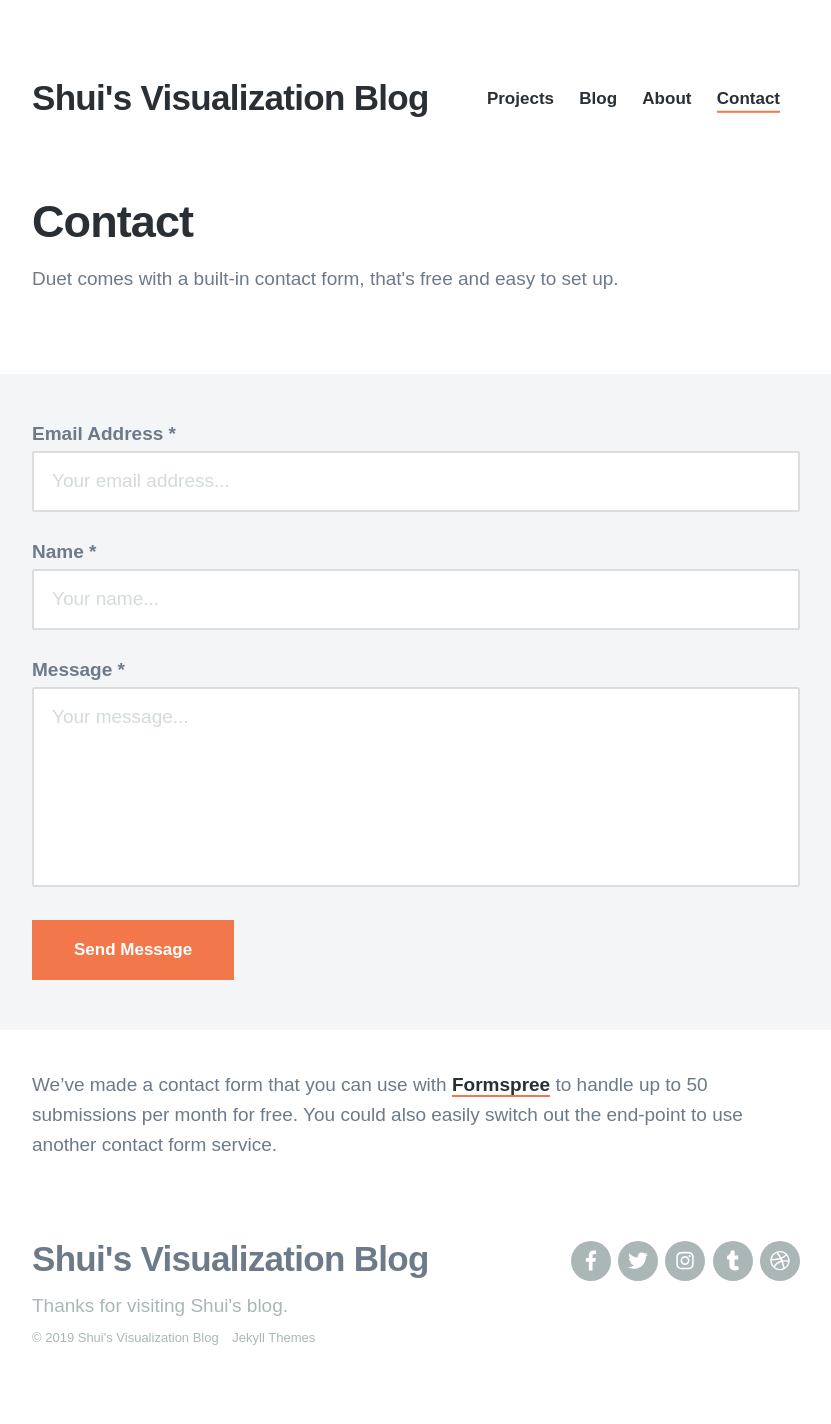
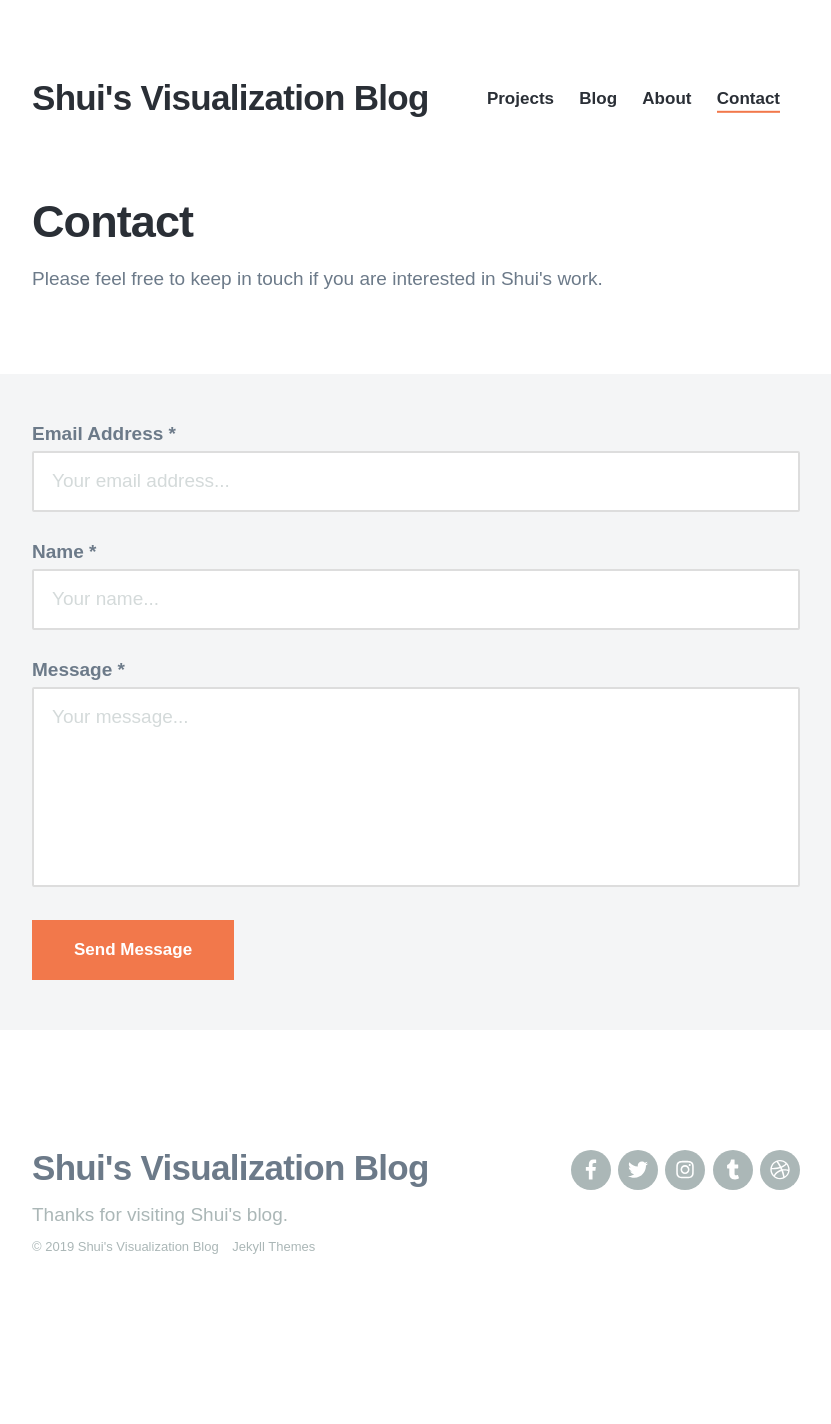
Before and after one commit to Shui-Yu/shui-yu.github.io, a Jekyll site: the page built from _pages/contact.md, in a window 1280 px wide. Shown: the whole page, without its empty margins (224-1055 px from the left). Built offline with Jekyll 4.4.1, drawn with Linux system fonts in a browser that asks for light colours; nearby versions of some CDN libraries; some web fonts are replaced; after the commit the page ends 1333 px from its top, so only the background shows below that.

Commit message:
Update contact.md

```diff
--- a/_pages/contact.md
+++ b/_pages/contact.md
@@ -1,10 +1,8 @@
 ---
 title: Contact
-subtitle: Duet comes with a built-in contact form, that's free and easy to set up.
-description: Duet is a beautiful Jekyll portfolio theme.
+subtitle: Please feel free to keep in touch if you are interested in Shui's work.
+description:
 featured_image: /images/demo/demo-landscape.jpg
 ---
 
 {% include contact-form.html %}
-
-We've made a contact form that you can use with [Formspree](https://formspree.io/) to handle up to 50 submissions per month for free. You could also easily switch out the end-point to use another contact form service.
```
